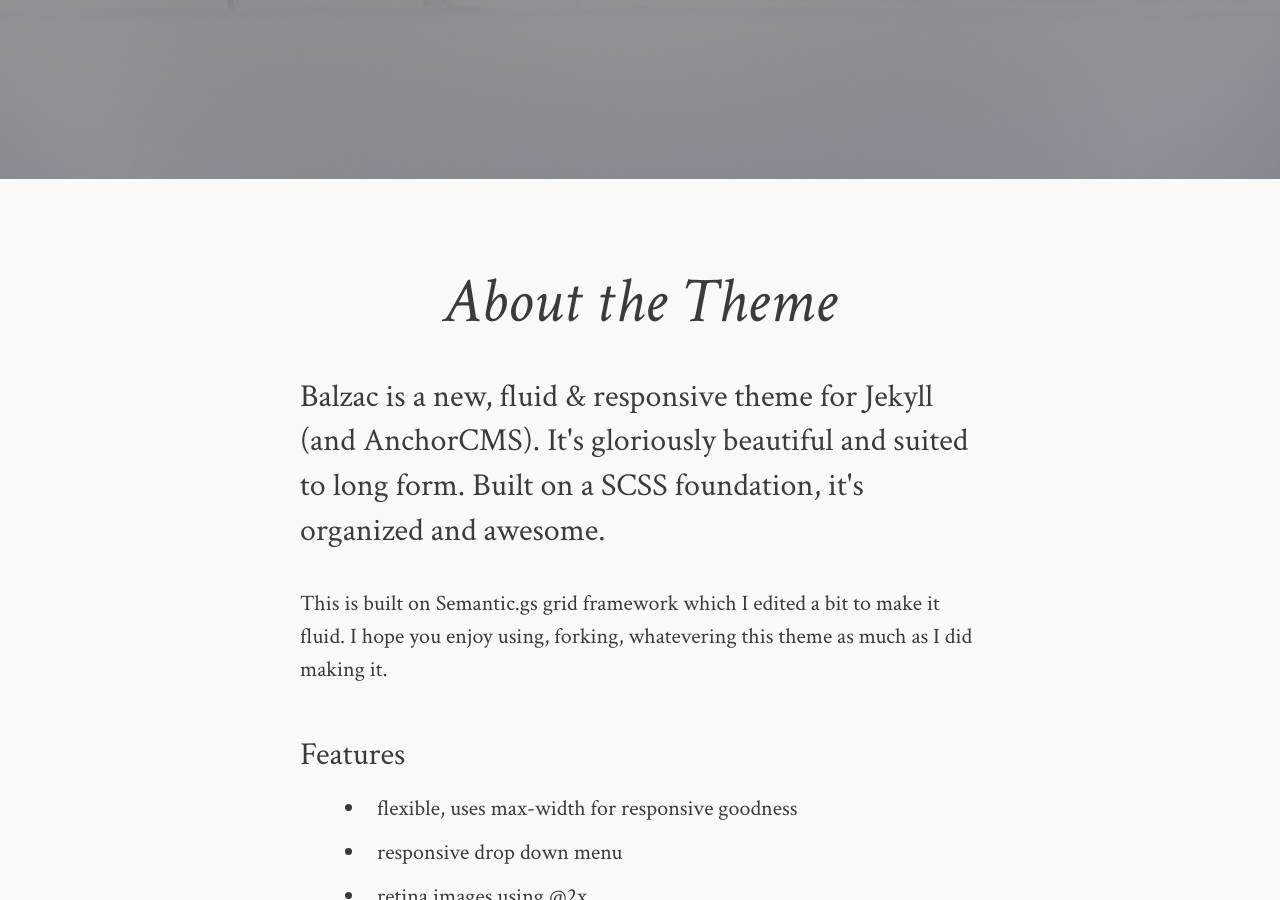
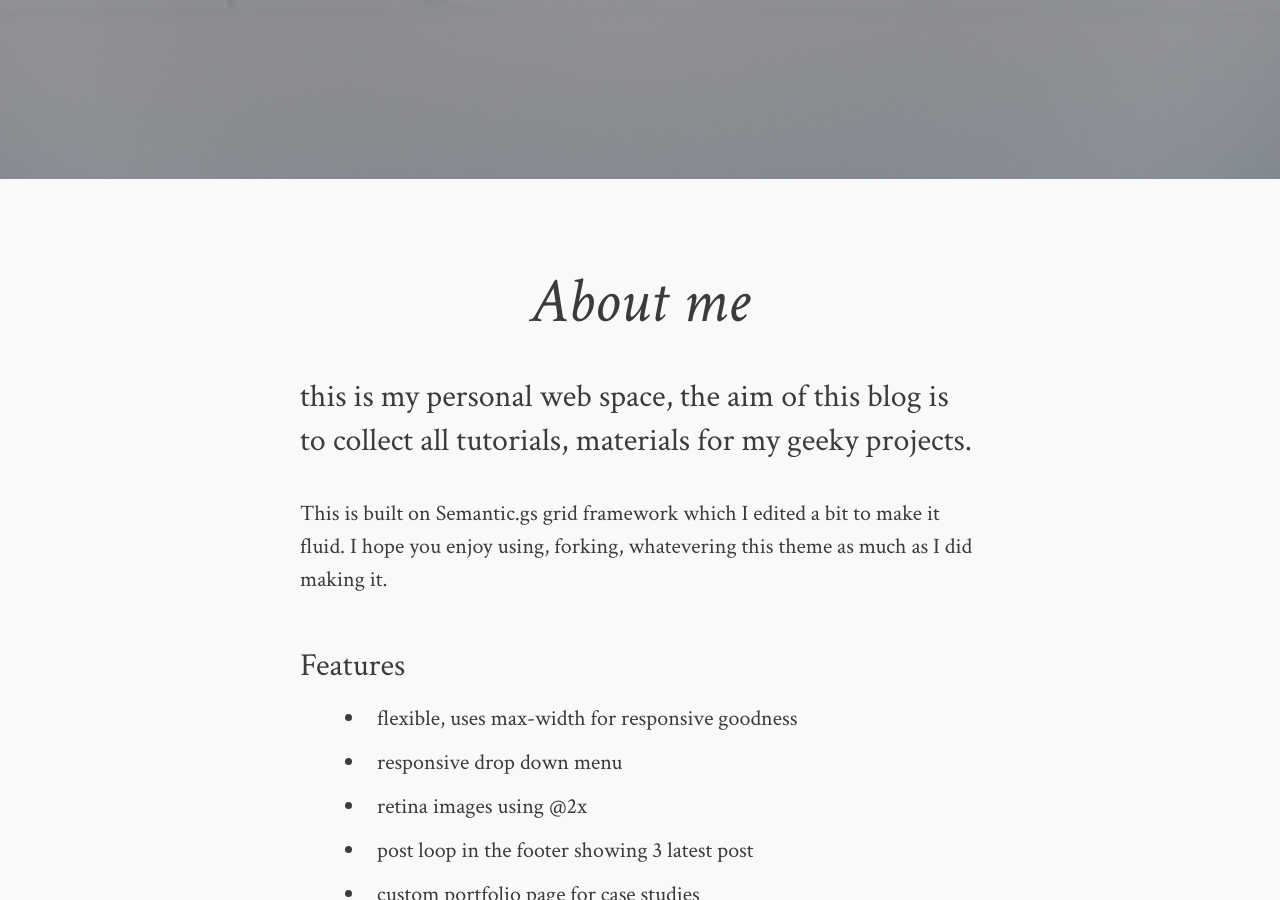
Before and after one commit to ColeTownsend/Balzac-for-Jekyll, a Jekyll site: the page built from about.md, in a window 1280 px wide and 900 px high, scrolled down 421 px. Built offline with Jekyll 4.4.1, drawn with Linux system fonts in a browser that asks for light colours; comment, search, counter and statistics services are not loaded.

Commit message:
Update about.md

```diff
--- a/about.md
+++ b/about.md
@@ -1,9 +1,9 @@
 ---
 layout: post
 permalink: /about/index.html
-title: About the Theme
-description: Balzac is a new, fluid & responsive theme for Jekyll (and AnchorCMS). It's gloriously beautiful and suited to long form. Built on a SCSS foundation, it's organized and awesome.
-tags: [about, Jekyll, theme, responsive]
+title: About me
+description: this is my personal web space, the aim of this blog is to collect all tutorials, materials for my geeky projects.
+tags: [Gnu/linux, Python, LaTeX, cardiology]
 image:
   feature: soft-trees.jpg
 ---
```
